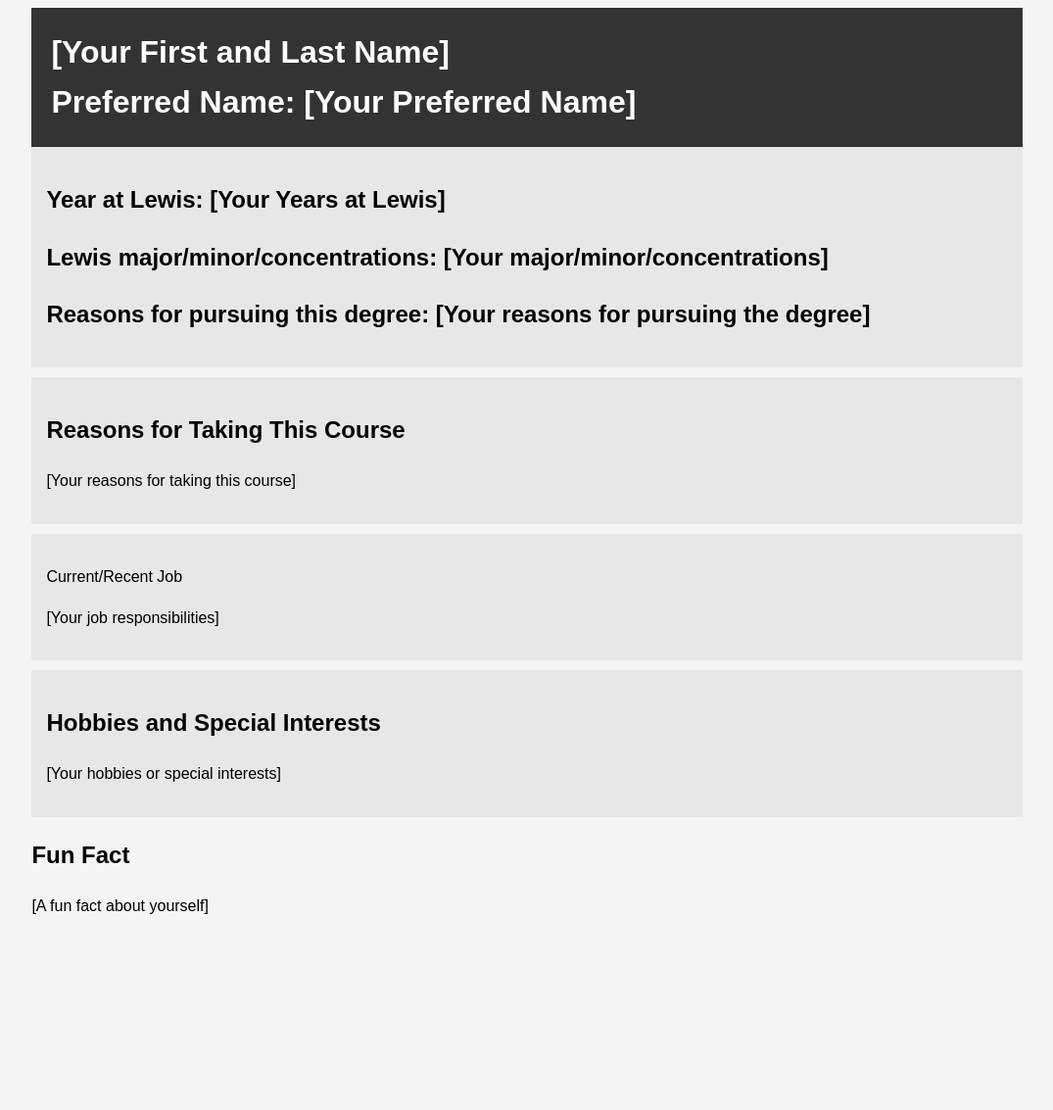
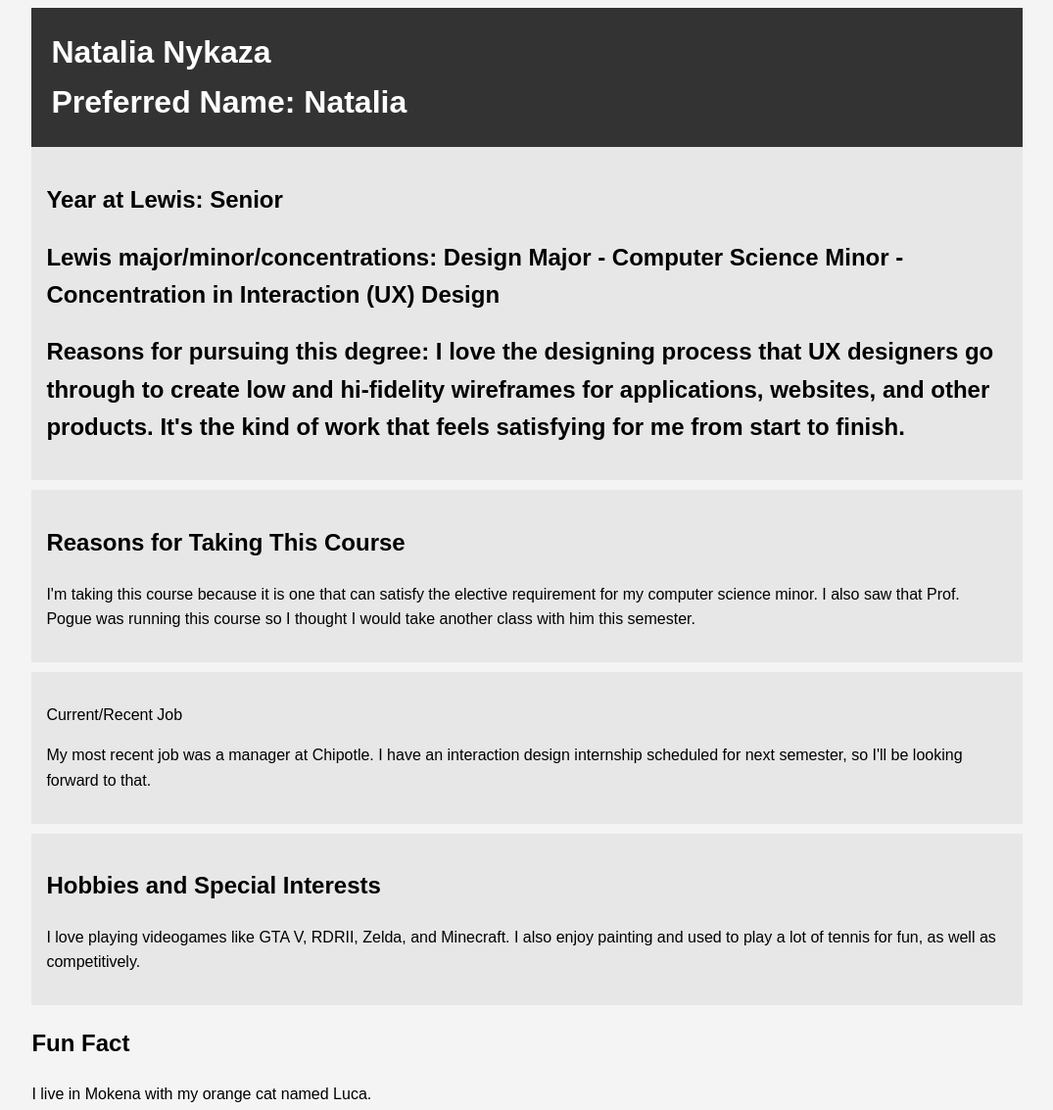
Before and after one commit to nnykaza/introductions, a plain HTML site: page index.html in a window 1280 px wide. Shown: the whole page at 98% size, without its empty margins (102-1177 px from the left). Before the commit the page ends 962 px from the top, so only its background shows below. Drawn offline with Linux system fonts and the light colour scheme.

Commit message:
Update index.html

```diff
--- a/index.html
+++ b/index.html
@@ -31,34 +31,34 @@
 <body>
     <div class="container">
         <header class="main-info">
-            <h1>[Your First and Last Name]</h1>
-            <h1>Preferred Name: [Your Preferred Name]</h1>
+            <h1>Natalia Nykaza</h1>
+            <h1>Preferred Name: Natalia</h1>
         </header>
 
         <section class="lewis">
-			<h2>Year at Lewis: [Your Years at Lewis]</h2>
-			<h2>Lewis major/minor/concentrations: [Your major/minor/concentrations]</h2>
-			<h2>Reasons for pursuing this degree: [Your reasons for pursuing the degree]</h2>
+			<h2>Year at Lewis: Senior</h2>
+			<h2>Lewis major/minor/concentrations: Design Major - Computer Science Minor - Concentration in Interaction (UX) Design</h2>
+			<h2>Reasons for pursuing this degree: I love the designing process that UX designers go through to create low and hi-fidelity wireframes for applications, websites, and other products. It's the kind of work that feels satisfying for me from start to finish.</h2>
         </section>
 
 		<section class="course">
             <h2>Reasons for Taking This Course</h2>
-            <p>[Your reasons for taking this course]</p>
+            <p>I'm taking this course because it is one that can satisfy the elective requirement for my computer science minor. I also saw that Prof. Pogue was running this course so I thought I would take another class with him this semester.</p>
         </section>
 
 		<section class="job">
             <p>Current/Recent Job</p>
-			<p>[Your job responsibilities]</p>
+			<p>My most recent job was a manager at Chipotle. I have an interaction design internship scheduled for next semester, so I'll be looking forward to that. </p>
         </section>
 
         <section class="hobbies">
             <h2>Hobbies and Special Interests</h2>
-            <p>[Your hobbies or special interests]</p>
+            <p>I love playing videogames like GTA V, RDRII, Zelda, and Minecraft. I also enjoy painting and used to play a lot of tennis for fun, as well as competitively. </p>
         </section>
 
         <section class="fun-fact">
             <h2>Fun Fact</h2>
-            <p>[A fun fact about yourself]</p>
+            <p>I live in Mokena with my orange cat named Luca. </p>
         </section>
     </div>
 </body>
```
